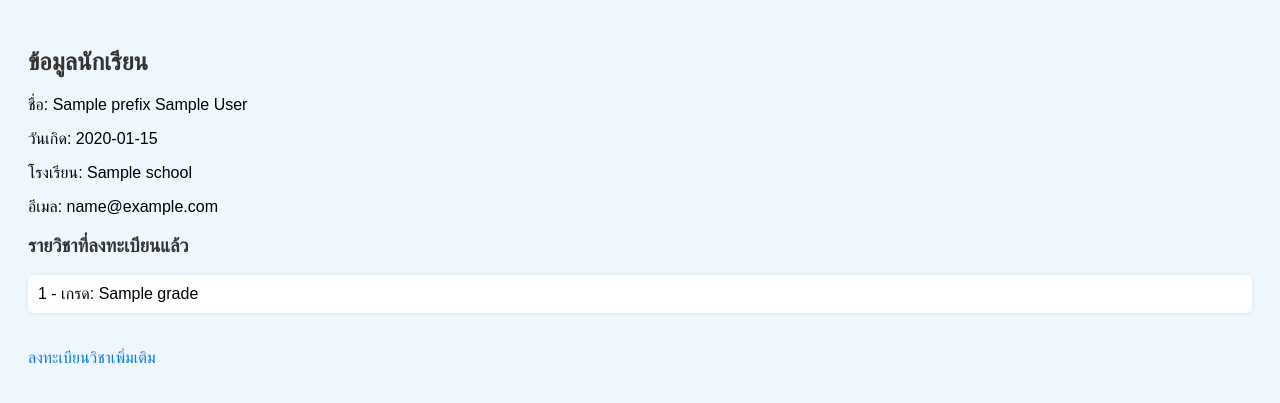
After one commit to PanuwatRodtuadee/MVC, a Flask app: template templates/students_profile.html in a window 1280 px wide. The commit adds this page. Shown: the top 403 px of the page. Run offline with Flask 3, Linux system fonts and the light colour scheme; the template is opened without the code that fills it: most values are stand-ins (such as "Sample title", 1, 10 or a date in 2020).

Commit message:
create html file

```diff
--- /dev/null
+++ b/templates/students_profile.html
@@ -0,0 +1,29 @@
+<!DOCTYPE html>
+<html>
+<head>
+  <title>ประวัตินักเรียน</title>
+  <style>
+    body { font-family: Arial; padding: 20px; background-color: #f0f8ff; }
+    h2, h3 { color: #333; }
+    ul { list-style-type: none; padding: 0; }
+    li { background: #fff; margin: 5px 0; padding: 10px; border-radius: 5px; box-shadow: 0 0 5px rgba(0,0,0,0.1); }
+    a { display: inline-block; margin-top: 20px; color: #007BFF; text-decoration: none; }
+  </style>
+</head>
+<body>
+  <h2>ข้อมูลนักเรียน</h2>
+  <p>ชื่อ: {{ student.prefix }} {{ student.first_name }} {{ student.last_name }}</p>
+  <p>วันเกิด: {{ student.birthdate }}</p>
+  <p>โรงเรียน: {{ student.school }}</p>
+  <p>อีเมล: {{ student.email }}</p>
+
+  <h3>รายวิชาที่ลงทะเบียนแล้ว</h3>
+  <ul>
+    {% for subject in subjects %}
+      <li>{{ subject.subject_id }} - เกรด: {{ subject.grade or "ยังไม่ระบุ" }}</li>
+    {% endfor %}
+  </ul>
+
+  <a href="/register/{{ student.student_id }}">ลงทะเบียนวิชาเพิ่มเติม</a>
+</body>
+</html>
```
Also changed, not shown: templates/admin_dashboard.html (added, +25 -0 lines), templates/login.html (+9 -1 lines), templates/subject_registration.html (added).
